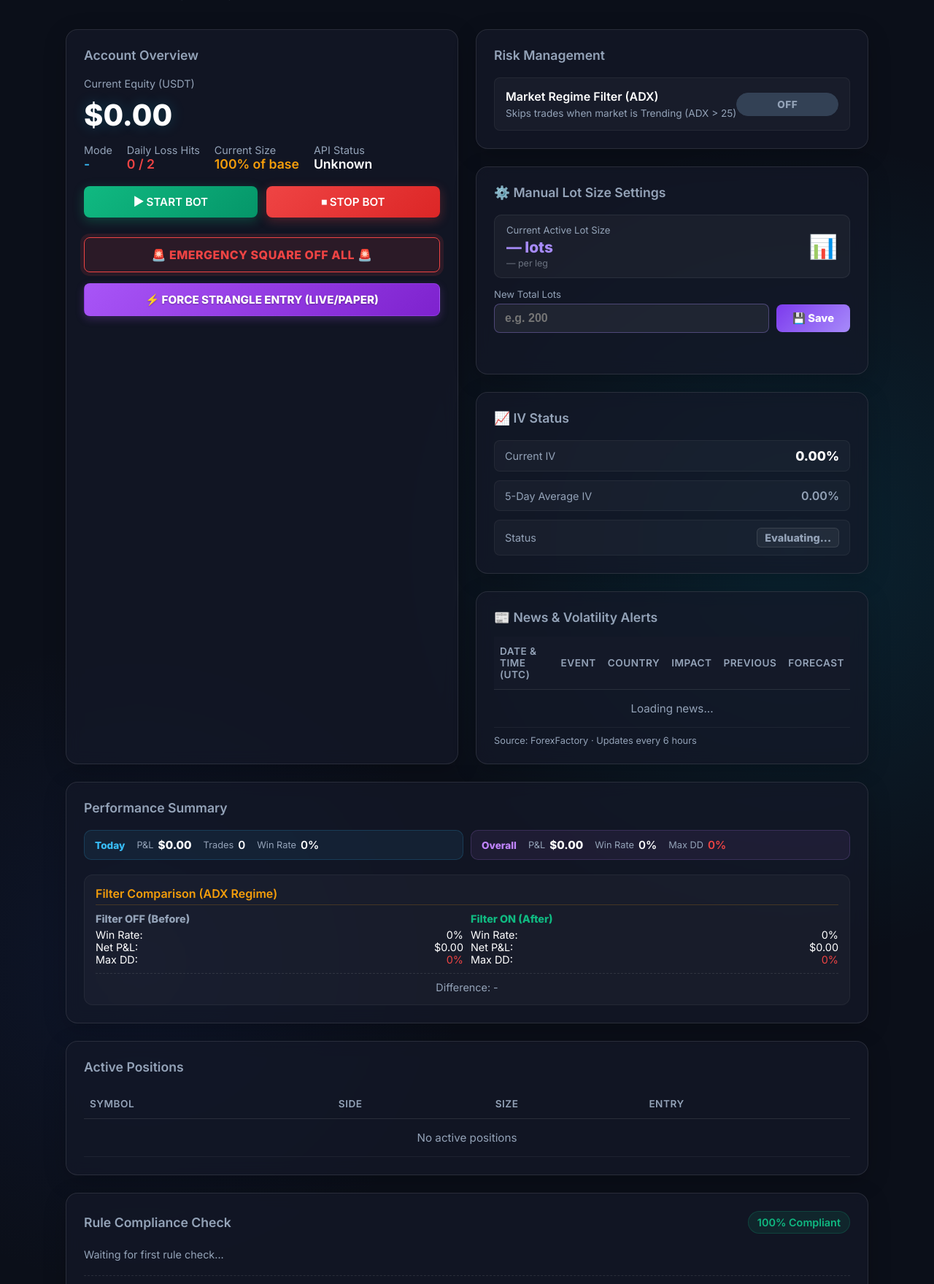
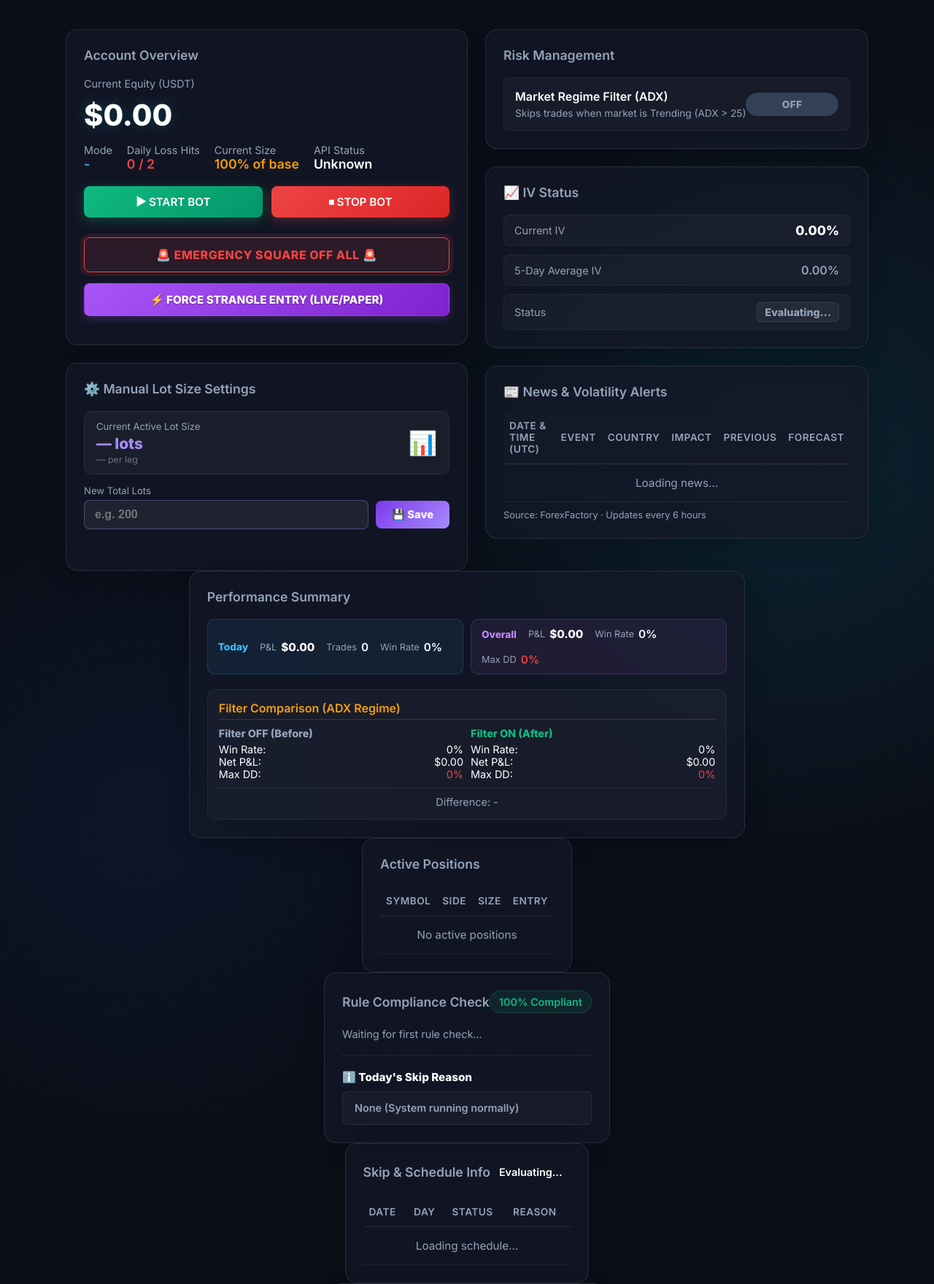
Before and after one commit to ankushrane2024/delta-bot, a Flask app: template templates/dashboard.html in a window 1280 px wide. Shown: the part 101-1860 px from the top of the page at 73% size. Run offline with Flask 3, Linux system fonts and the light colour scheme; the template is opened without the code that fills it, so the values that code supplies are empty.

Commit message:
style: Balance dashboard columns to eliminate empty space and enhance grid layout symmetry

```diff
--- a/templates/dashboard.html
+++ b/templates/dashboard.html
@@ -39,9 +39,9 @@
             max-width: 1100px;
             width: 100%;
             display: grid;
-            grid-template-columns: 1fr 1fr;
+            grid-template-columns: 1.05fr 1fr;
             gap: 24px;
-            align-items: stretch;
+            align-items: start;
         }
 
         header {
@@ -290,6 +290,8 @@
     </header>
 
     <div class="container">
+        <!-- Left Column (Stacked) -->
+        <div style="display: flex; flex-direction: column; gap: 24px;">
             <!-- Equity & Mode Panel -->
             <div class="panel">
                 <h2>Account Overview</h2>
@@ -336,25 +338,6 @@
                 <div style="margin-top: 15px;">
                     <button id="btn-test-order" class="btn-test" onclick="runTestOrder()">
                         🧪 TEST ORDER (1 Lot)
-                </button>
-            </div>
-        </div>
-
-        <!-- Right Column (Stacked) -->
-        <div style="display: flex; flex-direction: column; gap: 24px;">
-            <!-- Risk Management & Settings Panel -->
-            <div class="panel">
-                <h2>Risk Management</h2>
-                <div style="display: flex; justify-content: space-between; align-items: center; padding: 15px; background: rgba(255,255,255,0.03); border-radius: 8px; border: 1px solid rgba(255,255,255,0.05);">
-                    <div>
-                        <div style="font-weight: 600; color: #fff; margin-bottom: 5px;">Market Regime Filter (ADX)</div>
-                        <div style="font-size: 0.85rem; color: var(--text-secondary);">Skips trades when market is Trending (ADX > 25)</div>
-                    </div>
-                    <!-- Clear pill toggle: green = ON, dark = OFF -->
-                    <button id="regime-pill"
-                        onclick="toggleRegimeFilter()"
-                        style="min-width: 72px; padding: 7px 16px; border-radius: 20px; border: 1.5px solid #334155; background: #334155; color: #94a3b8; font-weight: 700; font-size: 0.85rem; cursor: pointer; transition: all 0.25s; letter-spacing: 0.5px;">
-                        OFF
                     </button>
                 </div>
             </div>
@@ -428,9 +411,28 @@
                     <div id="lotSizeFeedback" style="font-size:0.83rem; min-height:18px; font-weight:600;"></div>
                 </div>
             </div>
+        </div>
+
+        <!-- Right Column (Stacked) -->
+        <div style="display: flex; flex-direction: column; gap: 24px;">
+            <!-- Risk Management & Settings Panel -->
+            <div class="panel">
+                <h2>Risk Management</h2>
+                <div style="display: flex; justify-content: space-between; align-items: center; padding: 15px; background: rgba(255,255,255,0.03); border-radius: 8px; border: 1px solid rgba(255,255,255,0.05);">
+                    <div>
+                        <div style="font-weight: 600; color: #fff; margin-bottom: 5px;">Market Regime Filter (ADX)</div>
+                        <div style="font-size: 0.85rem; color: var(--text-secondary);">Skips trades when market is Trending (ADX > 25)</div>
+                    </div>
+                    <!-- Clear pill toggle: green = ON, dark = OFF -->
+                    <button id="regime-pill"
+                        onclick="toggleRegimeFilter()"
+                        style="min-width: 72px; padding: 7px 16px; border-radius: 20px; border: 1.5px solid #334155; background: #334155; color: #94a3b8; font-weight: 700; font-size: 0.85rem; cursor: pointer; transition: all 0.25s; letter-spacing: 0.5px;">
+                        OFF
+                    </button>
+                </div>
+            </div>
 
             <!-- IV Status Panel -->
-
             <div class="panel" id="iv-panel">
                 <h2>📈 IV Status</h2>
                 <div style="display: flex; flex-direction: column; gap: 12px; margin-top: 15px;">
@@ -489,6 +491,7 @@
                     </table>
                 </div>
                 <div style="margin-top: 10px; font-size: 0.8rem; color: var(--text-secondary);">Source: ForexFactory · Updates every 6 hours</div>
+            </div>
         </div>
     </div>
 
```
Lines whose indentation alone changed are shown as unchanged.
